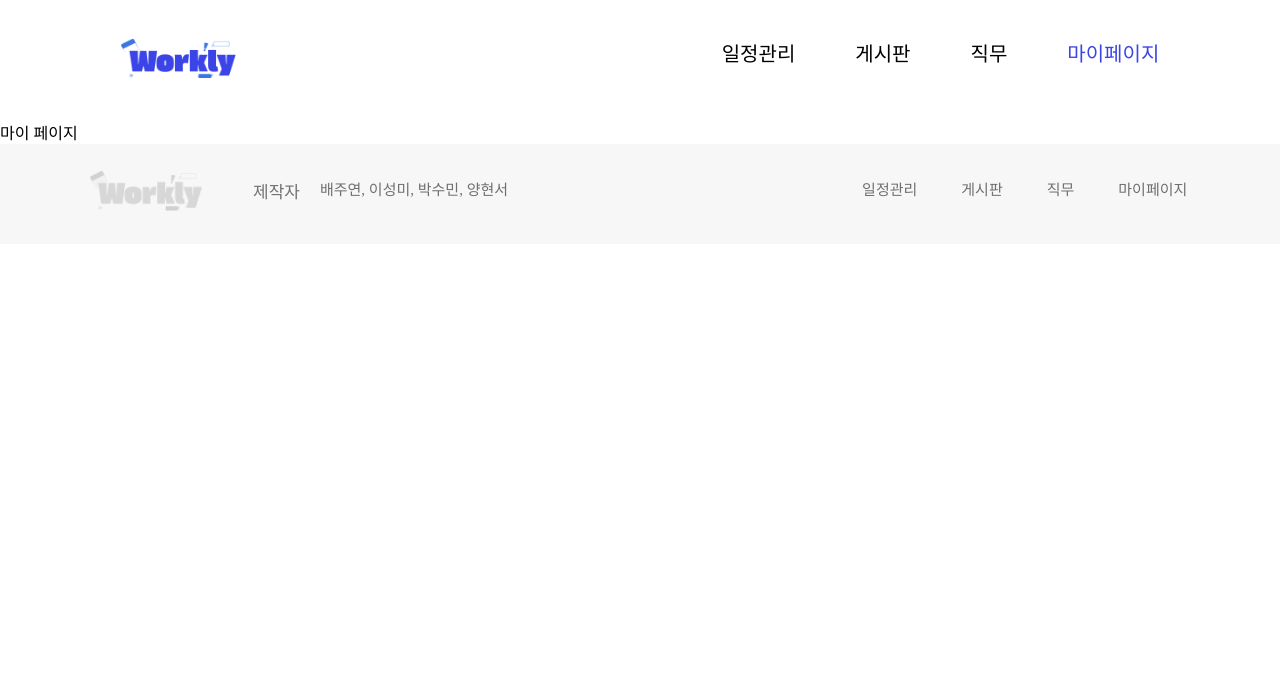
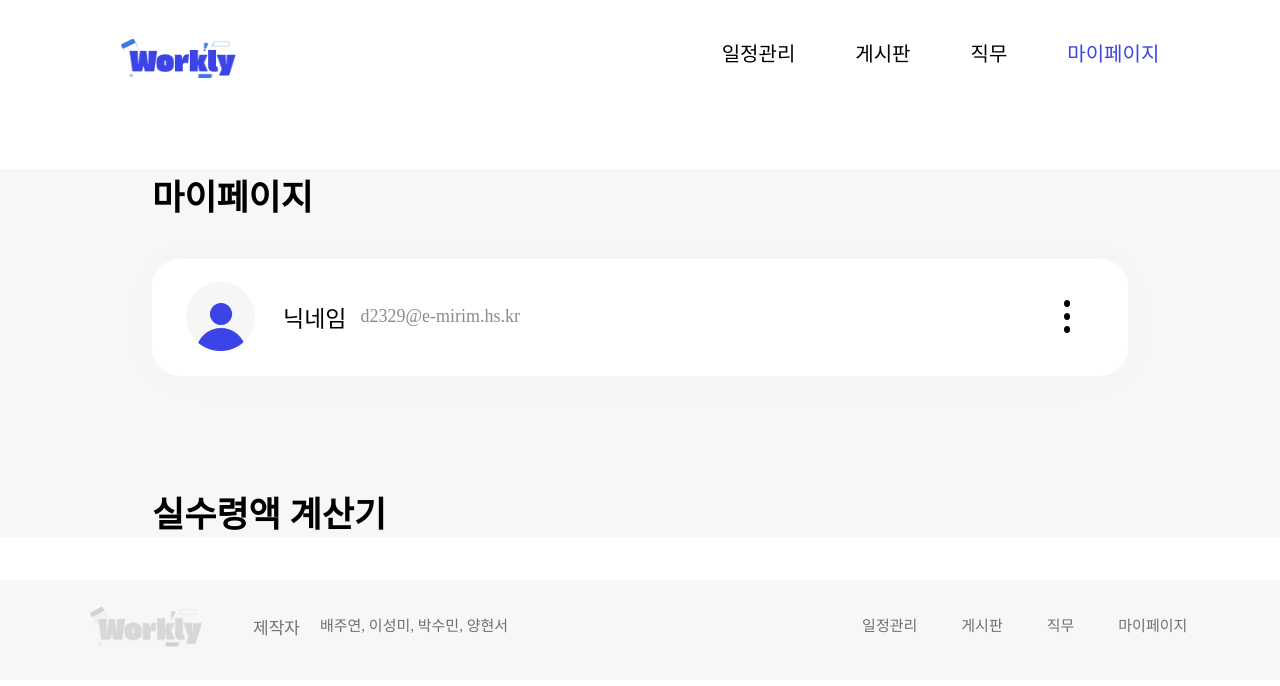
Before and after one commit to 2025Workly/Workly_Client, a Next.js app: page /mypage in a window 1280 px wide. Shown: the top 686 px of the page. Built offline with nearby package versions, Linux system fonts and the light colour scheme.

Commit message:
feat : mypage에 컴포넌트들 import 시킴

```diff
--- /dev/null
+++ b/src/app/mypage/my-post/page.tsx
@@ -0,0 +1,6 @@
+
+export default function MyPostPage() {
+    return (
+        <div>나의 게시물</div>
+    )
+}
--- a/src/app/mypage/page.tsx
+++ b/src/app/mypage/page.tsx
@@ -1,5 +1,26 @@
+import styles from "../styles/mypage/mypage.module.css";
+import ProfileCard from "../components/mypage/profile-card-layout";
+
 export default function Mypage() {
     return (
-        <div>마이 페이지</div>
+        <div className={styles.allContainer}>
+            <div className={styles.profileContainer}>
+                <p className={`${styles.contentName} ${styles.mypageTitle}`}>마이페이지</p>
+                {/* 프로필 카드 컴포넌트 (내용은 임시) */}
+                <ProfileCard
+                    username="닉네임"
+                    userId="d2329@e-mirim.hs.kr"
+                />
+            </div>
+
+
+            {/* 실수령액 계산기 */}
+            <div className={styles.calculateContainer}>
+                <p className={`${styles.contentName} ${styles.calTitle}`}>실수령액 계산기</p>
+            </div>
+
+
+
+        </div>
     )
 }
--- /dev/null
+++ b/src/app/mypage/save-post/page.tsx
@@ -0,0 +1,6 @@
+
+export default function SavedPage() {
+    return (
+        <div>저장한 단어 보기</div>
+    )
+}
--- /dev/null
+++ b/src/app/styles/mypage/mypage.module.css
@@ -0,0 +1,24 @@
+.allContainer {
+    background: #F7F7F7;
+}
+
+.profileContainer,
+.calculateContainer {
+    width: 976px;
+    margin: auto;
+}
+
+.contentName {
+    color: #000;
+    font-size: 35px;
+    font-weight: 600;
+    text-align: left;
+}
+
+.mypageTitle {
+    margin: 49px 0 39px 0;
+}
+
+.calTitle {
+    margin: 110px 0 43px 0;
+}
```
